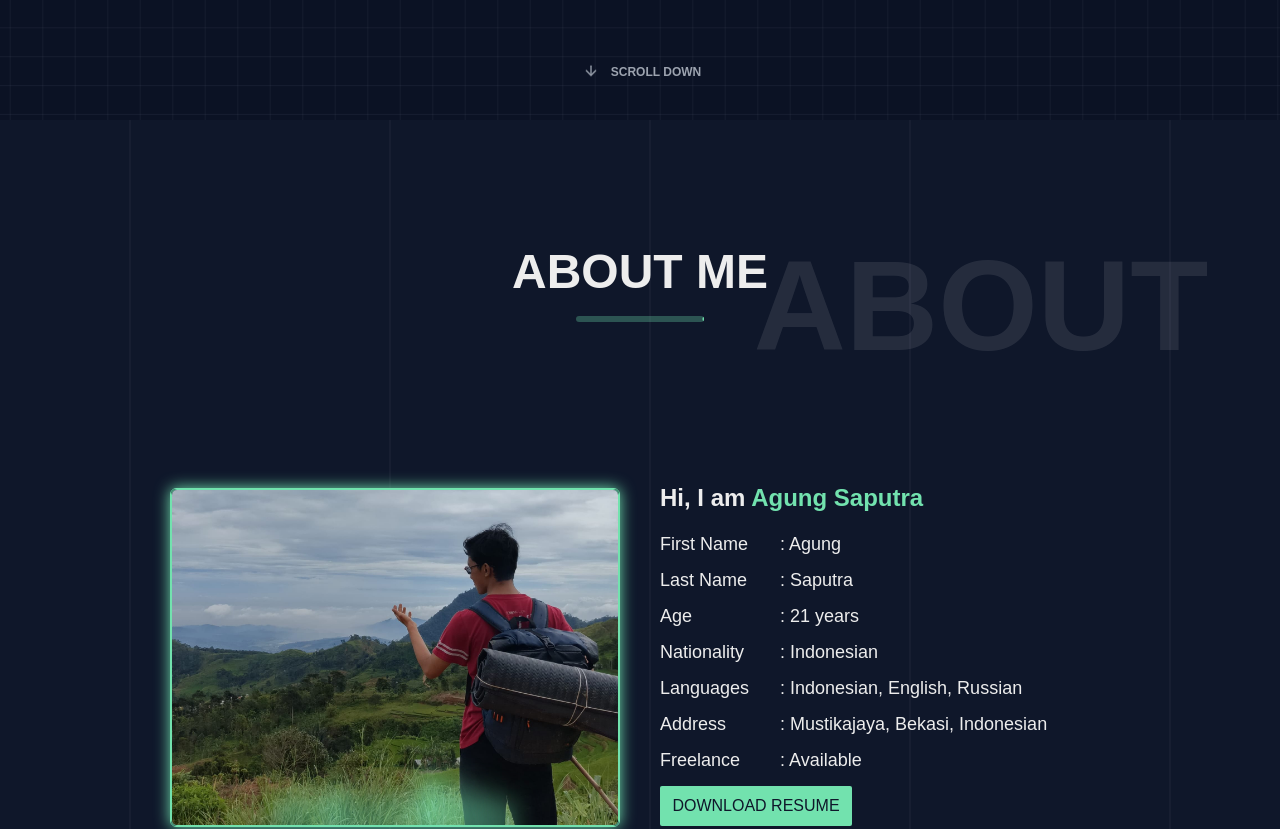
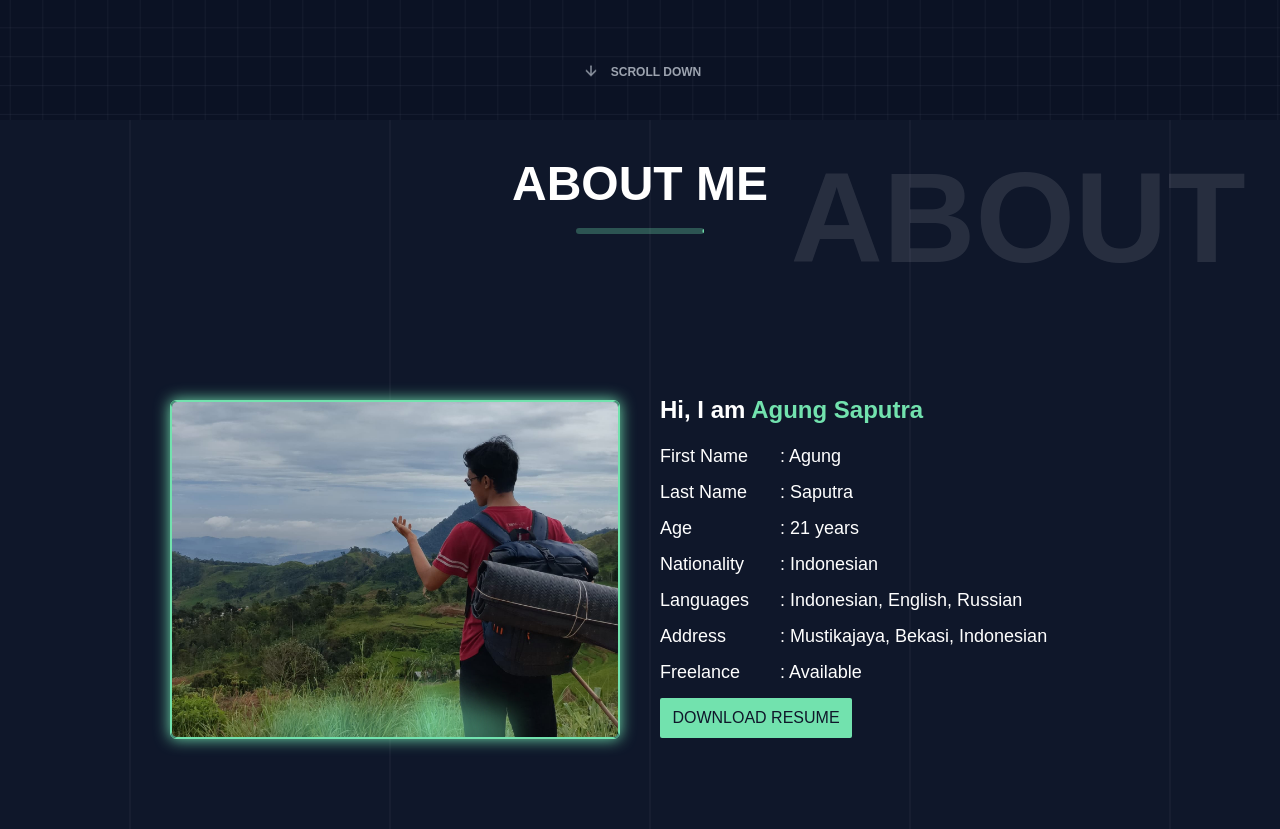
Before and after one commit to difhaels/portfolio-v4, a Next.js app: page / in a window 1280 px wide. Shown: the part 680-1509 px from the top of the page. Built offline with nearby package versions, Linux system fonts and the light colour scheme.

Commit message:
hero section

```diff
--- a/src/components/AboutMe.jsx
+++ b/src/components/AboutMe.jsx
@@ -3,19 +3,11 @@ import React from "react";
 import { motion } from "framer-motion";
 import Container from "./Container";
 import TitleText from "./TitleText";
+import Section from "./Section";
 
 export default function AboutMe() {
   return (
-    <section
-      className="about-section mx-auto lg:pt-24 xl:pt-32"
-      style={{
-        backgroundImage: "url('/lineo.svg')",
-        backgroundSize: "cover",
-        backgroundPosition: "center",
-        backgroundRepeat: "no-repeat",
-        backgroundAttachment: "fixed", // Supaya gambar tetap di posisi yang sama
-      }}
-    >
+    <Section what={"about-section"}>
       <Container>
         <TitleText text={"about me"} bgText={"about"}/>
         <div className="grid grid-cols-2 items-center justify-center gap-10 pb-20 pt-14">
@@ -117,6 +109,6 @@ export default function AboutMe() {
           </div>
         </div>
       </Container>
-    </section>
+    </Section>
   );
 }
--- a/src/components/MovingText.jsx
+++ b/src/components/MovingText.jsx
@@ -7,10 +7,10 @@ export default function MovingText({what}) {
   const containerRef = useRef(null);
   const { scrollYProgress } = useScroll({
     target: containerRef,
-    offset: ["start end", "end start"], // Mulai saat container muncul, selesai saat container hilang
+    offset: ["start end", "end start"],
   });
 
-  const x = useTransform(scrollYProgress, [0, 1], ["-100%", "100%"]); // Bergerak dari kiri ke kanan
+  const x = useTransform(scrollYProgress, [0, 1], ["-100%", "100%"]);
 
   return (
     <div ref={containerRef} className="relative w-full overflow-hidden -mt-20 opacity-10">
--- a/src/components/MyServices.jsx
+++ b/src/components/MyServices.jsx
@@ -3,19 +3,11 @@ import { Brush, CodeXml, Wrench } from "lucide-react";
 import Container from "./Container";
 import { motion } from "framer-motion";
 import TitleText from "./TitleText";
+import Section from "./Section";
 
 export default function MyServices() {
   return (
-    <section
-      className="service-section mx-auto bg-[#0F172A] py-10 text-white"
-      style={{
-        backgroundImage: "url('/lineo.svg')",
-        backgroundSize: "cover",
-        backgroundPosition: "center",
-        backgroundRepeat: "no-repeat",
-        backgroundAttachment: "fixed", // Supaya gambar tetap di posisi yang sama
-      }}
-    >
+    <Section what={"section-service"}>
       <Container>
         <div className="mx-auto">
           <TitleText text={"my services"} bgText={"SERVICES"}/>
@@ -99,6 +91,6 @@ export default function MyServices() {
           </div>
         </div>
       </Container>
-    </section>
+    </Section>
   );
 }
--- a/src/components/MyWorks.jsx
+++ b/src/components/MyWorks.jsx
@@ -2,21 +2,13 @@
 import { Image, SquareArrowOutUpRight } from "lucide-react";
 import Container from "./Container";
 import TitleText from "./TitleText";
+import Section from "./Section";
 export default function MyWorks() {
   return (
-    <section
-      className="works-section mx-auto bg-[#0F172A] py-10 text-white"
-      style={{
-        backgroundImage: "url('/lineo.svg')",
-        backgroundSize: "cover",
-        backgroundPosition: "center",
-        backgroundRepeat: "no-repeat",
-        backgroundAttachment: "fixed", // Supaya gambar tetap di posisi yang sama
-      }}
-    >
+    <Section what={"section-works"}>
       <Container>
         <div className="mx-auto text-center">
-          <TitleText text={"my works"} bgText={"works"}/>
+          <TitleText text={"my works"} bgText={"works"} />
 
           <div className="grid gap-6 md:grid-cols-3">
             <div className="group rounded-lg bg-[#162033] p-5 shadow-lg">
@@ -97,6 +89,6 @@ export default function MyWorks() {
           </div>
         </div>
       </Container>
-    </section>
+    </Section>
   );
 }
--- /dev/null
+++ b/src/components/Section.jsx
@@ -0,0 +1,18 @@
+import React from "react";
+
+export default function Section({ children, what }) {
+  return (
+    <section
+      className={`${what} mx-auto bg-[#0F172A] py-10 text-white`}
+      style={{
+        backgroundImage: "url('/lineo.svg')",
+        backgroundSize: "cover",
+        backgroundPosition: "center",
+        backgroundRepeat: "no-repeat",
+        backgroundAttachment: "fixed",
+      }}
+    >
+      {children}
+    </section>
+  );
+}
```
